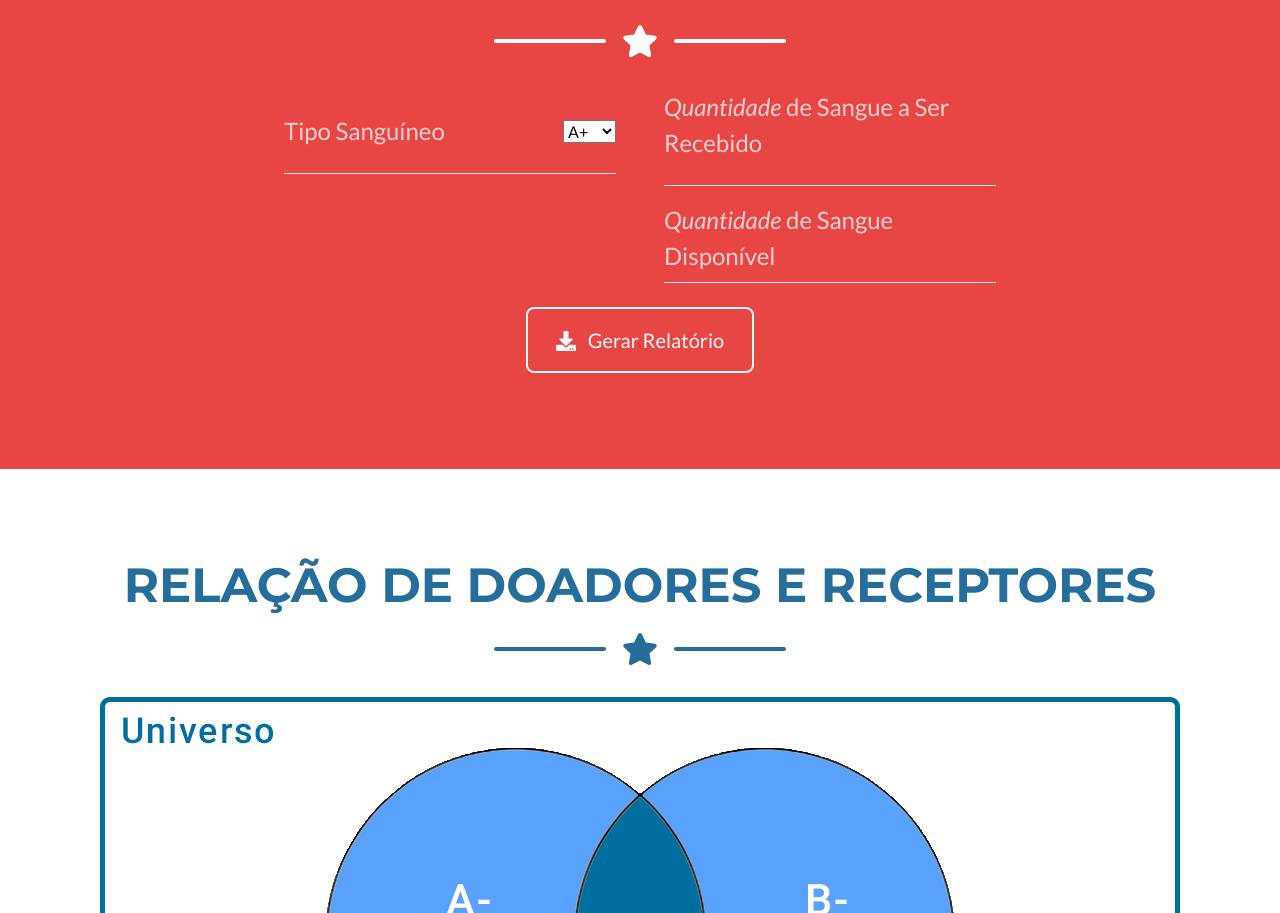
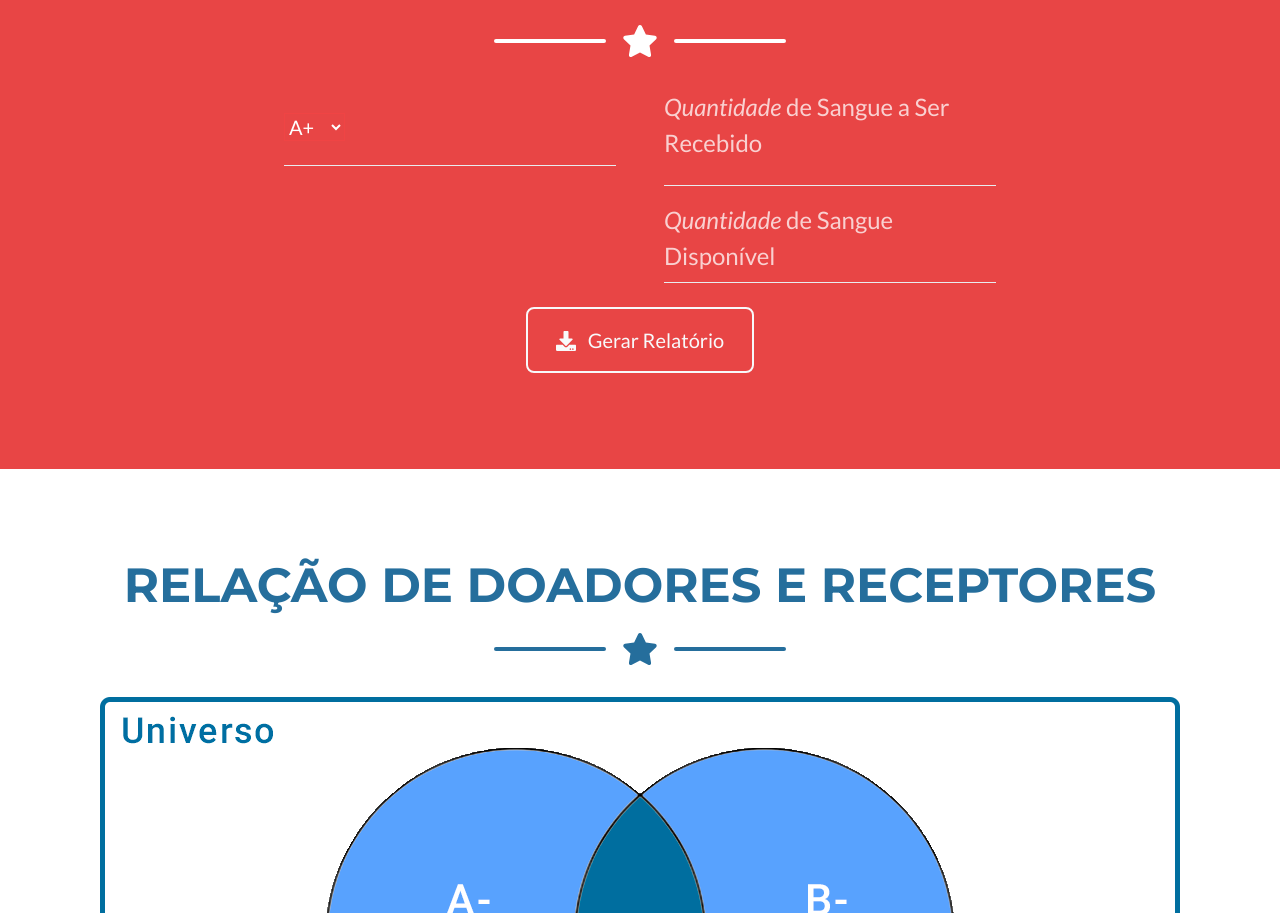
Before and after one commit to PedroVH/bcc-banco-sangue, a plain HTML site: page src/main/resources/static/index.html in a window 1280 px wide. Shown: the part 2055-2968 px from the top of the page. Drawn offline with nearby package versions, Linux system fonts and the light colour scheme.

Commit message:
Modificando o dropdown do index

```diff
--- a/src/main/resources/static/index.html
+++ b/src/main/resources/static/index.html
@@ -296,17 +296,19 @@ customization. -->
               >
                 <label>Tipo Sanguíneo</label>
                 <div class="d-flex justify-content-between align-items-center">
-                  <span>Tipo Sanguíneo</span>
                   <div class="dropdown d-flex justify-content-end">
-                    <select id="dropdownMenu">
-                      <option value="A+">A+</option>
-                      <option value="A-">A-</option>
-                      <option value="B-">B-</option>
-                      <option value="B+">B+</option>
-                      <option value="AB+">AB+</option>
-                      <option value="O+">O+</option>
-                      <option value="O-">O-</option>
-                    </select>
+                    <div class="selectRelatorio">
+                      <select id="dropdownMenu">
+                        <option class="optionItem" value="A+">A+</option>
+                        <option class="optionItem" value="A-">A-</option>
+                        <option class="optionItem" value="B+">B+</option>
+                        <option class="optionItem" value="B-">B-</option>
+                        <option class="optionItem" value="AB+">AB+</option>
+                        <option class="optionItem" value="AB-">AB-</option>
+                        <option class="optionItem" value="O+">O+</option>
+                        <option class="optionItem" value="O-">O-</option>
+                      </select>
+                    </div>
                   </div>
                 </div>
 
```
Also changed, not shown: src/main/resources/static/css/styles.css.
